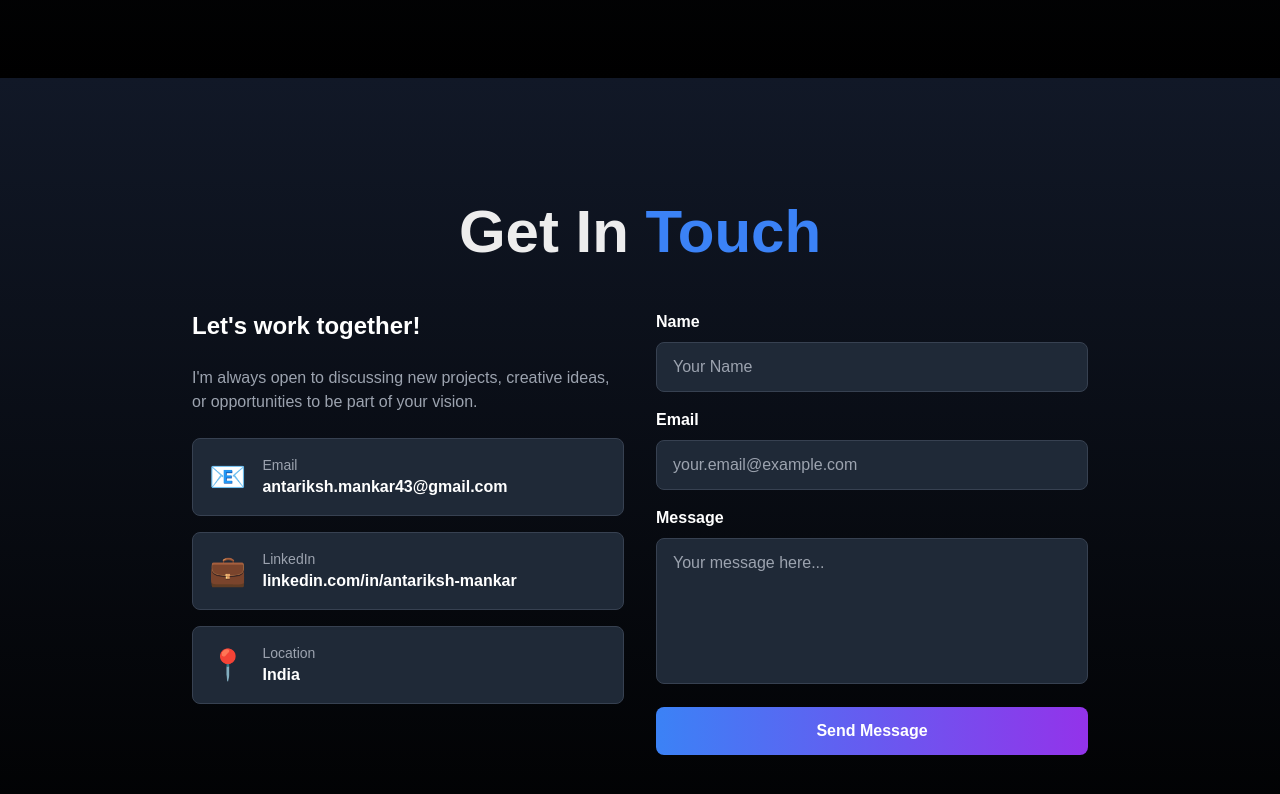
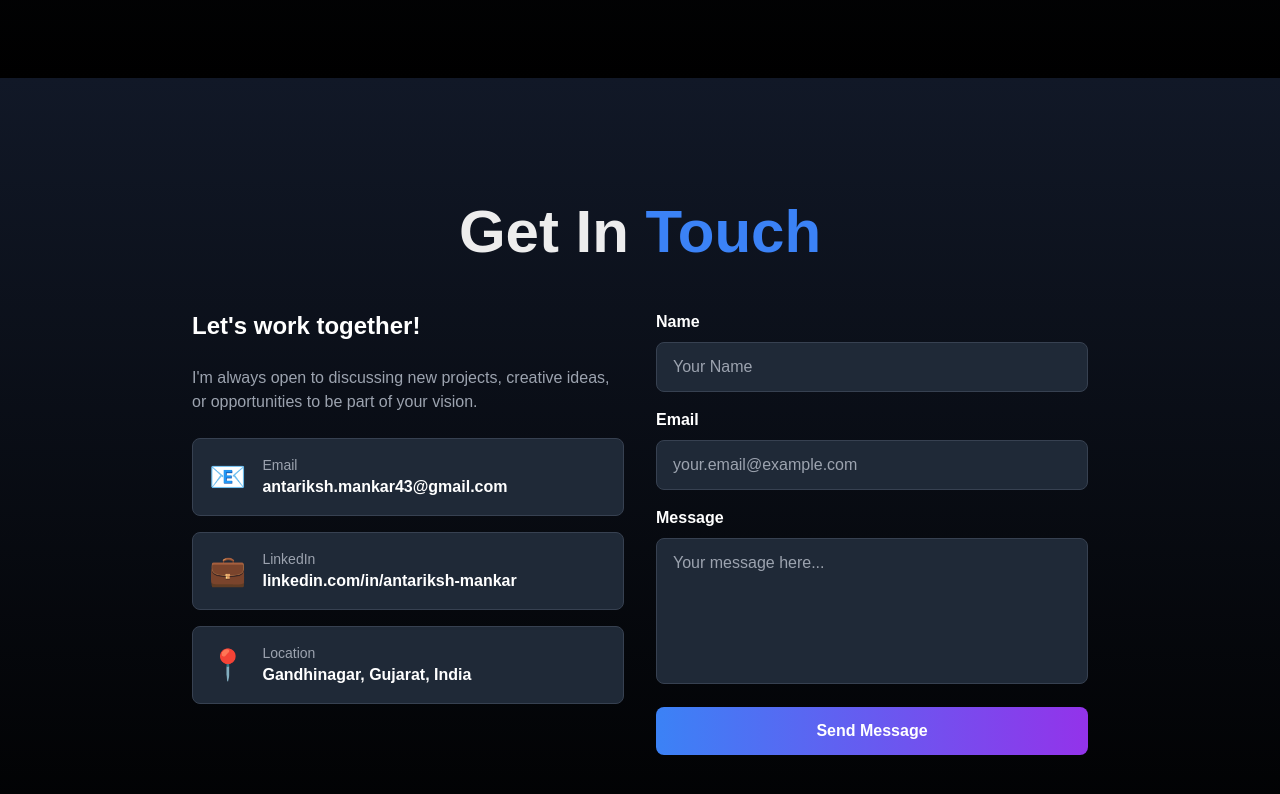
Before and after one commit to space0032/Portfolio_Space, a Next.js app: page / in a window 1280 px wide. Shown: the part 4376-5170 px from the top of the page. Built offline with nearby package versions, Linux system fonts and the light colour scheme.

Commit message:
Interactive Contact Section

```diff
--- a/components/ContactSection.tsx
+++ b/components/ContactSection.tsx
@@ -121,25 +121,51 @@ const ContactSection = () => {
 
             <div className="space-y-4 mt-8">
               {[
-                { icon: "📧", label: "Email", value: "antariksh.mankar43@gmail.com" },
-                { icon: "💼", label: "LinkedIn", value: "linkedin.com/in/antariksh-mankar" },
-                { icon: "📍", label: "Location", value: "India" },
-              ].map((item, index) => (
-                <motion.div
+                {
+                  icon: "📧",
+                  label: "Email",
+                  value: "antariksh.mankar43@gmail.com",
+                  href: "mailto:antariksh.mankar43@gmail.com"
+                },
+                {
+                  icon: "💼",
+                  label: "LinkedIn",
+                  value: "linkedin.com/in/antariksh-mankar",
+                  href: "https://www.linkedin.com/in/antariksh-mankar/"
+                },
+                {
+                  icon: "📍",
+                  label: "Location",
+                  value: "Gandhinagar, Gujarat, India",
+                  href: null
+                },
+              ].map((item, index) => {
+                const isLink = !!item.href;
+                const Component = isLink ? motion.a : motion.div;
+
+                return (
+                  <Component
                     key={item.label}
-                  className="flex items-center gap-4 p-4 bg-gray-800 rounded-lg border border-gray-700 hover:border-blue-500 transition-colors"
+                    href={item.href || undefined}
+                    target={item.label === "LinkedIn" ? "_blank" : undefined}
+                    rel={item.label === "LinkedIn" ? "noopener noreferrer" : undefined}
+                    className={`flex items-center gap-4 p-4 bg-gray-800 rounded-lg border border-gray-700 transition-colors ${isLink ? "cursor-pointer hover:border-blue-500 hover:bg-gray-800/80" : ""
+                      }`}
                     initial={{ opacity: 0, x: -20 }}
                     animate={isInView ? { opacity: 1, x: 0 } : {}}
                     transition={{ delay: 0.4 + index * 0.1 }}
-                  whileHover={{ x: 10 }}
+                    whileHover={isLink ? { x: 10 } : {}}
                   >
                     <span className="text-3xl">{item.icon}</span>
                     <div>
                       <div className="text-gray-400 text-sm">{item.label}</div>
-                    <div className="text-white font-semibold">{item.value}</div>
+                      <div className={`text-white font-semibold ${isLink ? "group-hover:text-blue-400" : ""}`}>
+                        {item.value}
                       </div>
-                </motion.div>
-              ))}
+                    </div>
+                  </Component>
+                );
+              })}
             </div>
           </motion.div>
 
@@ -160,8 +186,7 @@ const ContactSection = () => {
                   type="text"
                   value={formData.name}
                   onChange={(e) => handleChange("name", e.target.value)}
-                  className={`w-full px-4 py-3 bg-gray-800 text-white rounded-lg border ${
-                    errors.name ? "border-red-500" : "border-gray-700"
+                  className={`w-full px-4 py-3 bg-gray-800 text-white rounded-lg border ${errors.name ? "border-red-500" : "border-gray-700"
                     } focus:outline-none focus:border-blue-500 transition-colors`}
                   placeholder="Your Name"
                 />
@@ -186,8 +211,7 @@ const ContactSection = () => {
                   type="email"
                   value={formData.email}
                   onChange={(e) => handleChange("email", e.target.value)}
-                  className={`w-full px-4 py-3 bg-gray-800 text-white rounded-lg border ${
-                    errors.email ? "border-red-500" : "border-gray-700"
+                  className={`w-full px-4 py-3 bg-gray-800 text-white rounded-lg border ${errors.email ? "border-red-500" : "border-gray-700"
                     } focus:outline-none focus:border-blue-500 transition-colors`}
                   placeholder="your.email@example.com"
                 />
@@ -212,8 +236,7 @@ const ContactSection = () => {
                   value={formData.message}
                   onChange={(e) => handleChange("message", e.target.value)}
                   rows={5}
-                  className={`w-full px-4 py-3 bg-gray-800 text-white rounded-lg border ${
-                    errors.message ? "border-red-500" : "border-gray-700"
+                  className={`w-full px-4 py-3 bg-gray-800 text-white rounded-lg border ${errors.message ? "border-red-500" : "border-gray-700"
                     } focus:outline-none focus:border-blue-500 transition-colors resize-none`}
                   placeholder="Your message here..."
                 />
```
Lines whose indentation alone changed are shown as unchanged.
